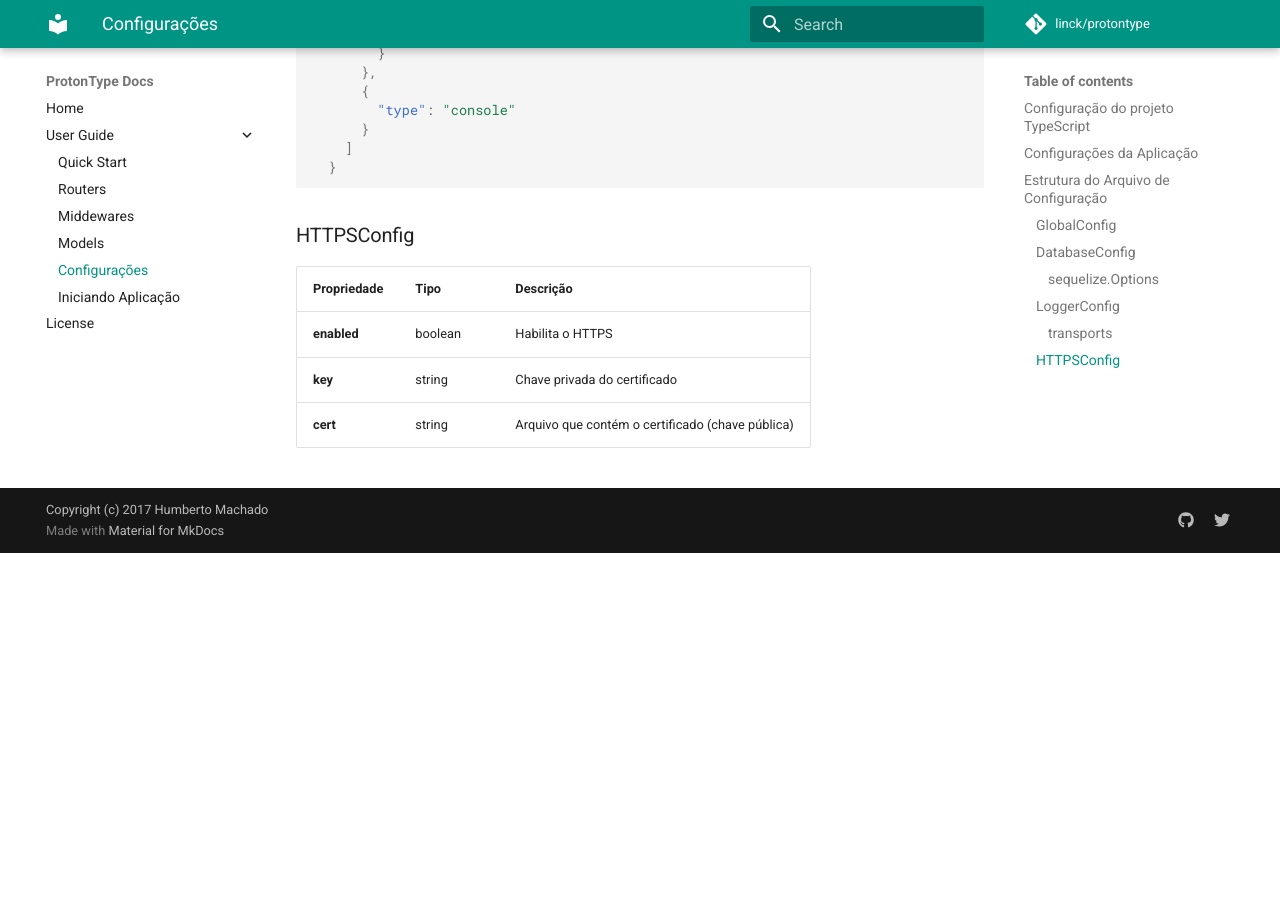
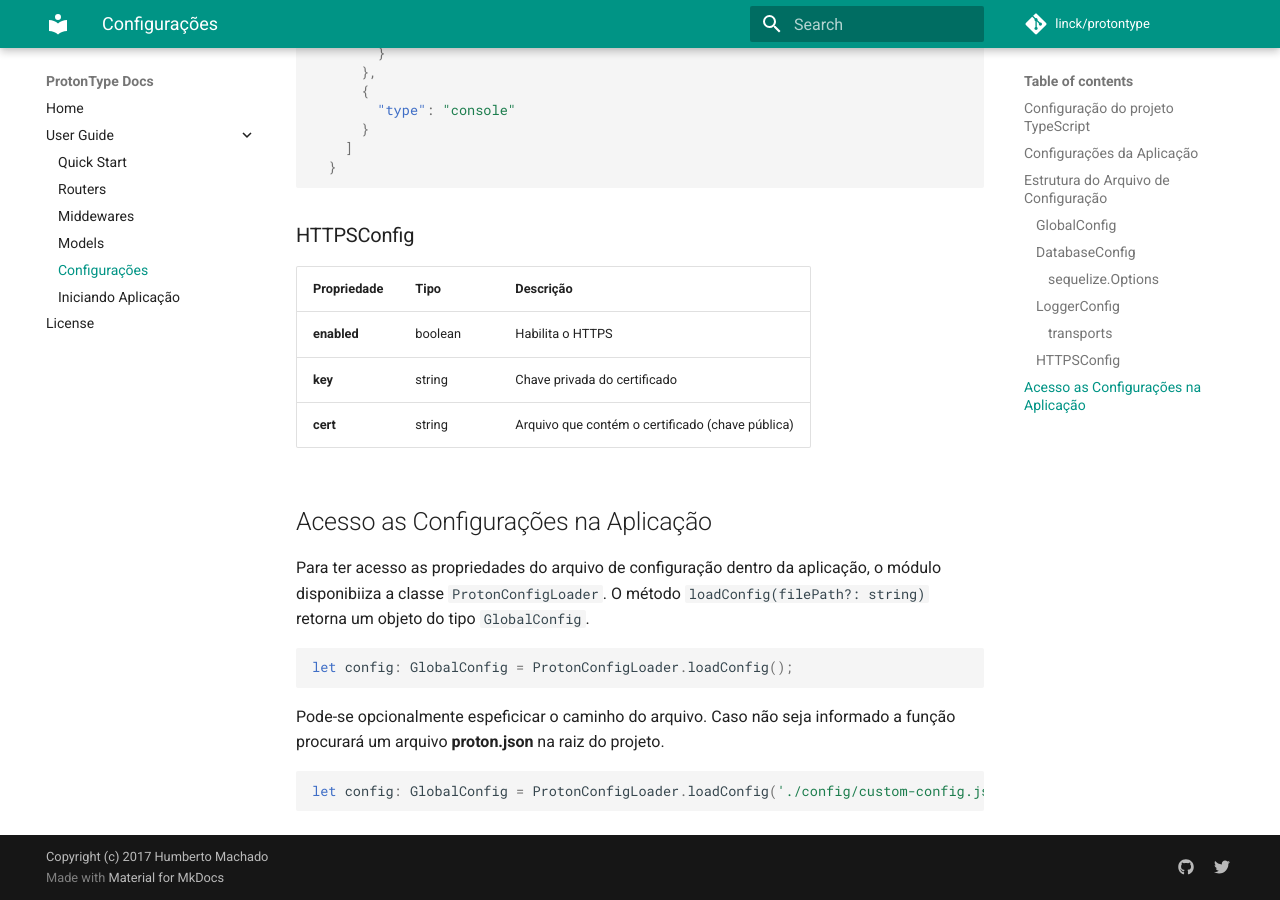
Before and after one commit to protontype/protontype.github.io, an MkDocs documentation site: the page built from docs/config.md, in a window 1280 px wide and 900 px high, scrolled down 3611 px. Built offline with MkDocs 1.6.1 and Material for MkDocs 9.7.7, drawn with Linux system fonts in a browser that asks for light colours; comment, search, counter and statistics services are not loaded; old or Windows-style settings are respelled for this version of MkDocs; before the commit the page ends 4164 px from its top, so only the background shows below that.

Commit message:
Configurações

````diff
--- a/docs/config.md
+++ b/docs/config.md
@@ -161,3 +161,18 @@ export interface LoggerConfig {
 | **enabled**     | boolean | Habilita o HTTPS                                 |
 | **key**         | string  | Chave privada do certificado                     |
 | **cert**        | string  | Arquivo que contém o certificado (chave pública) |
+
+## Acesso as Configurações na Aplicação
+
+Para ter acesso as propriedades do arquivo de configuração dentro da aplicação, o módulo disponibiiza a classe ```ProtonConfigLoader```.
+O método ```loadConfig(filePath?: string)``` retorna um objeto do tipo ```GlobalConfig```.
+
+```javascript
+let config: GlobalConfig = ProtonConfigLoader.loadConfig();
+```
+
+Pode-se opcionalmente espeficicar o caminho do arquivo. Caso não seja informado a função procurará um arquivo **proton.json** na raiz do projeto.
+
+```javascript
+let config: GlobalConfig = ProtonConfigLoader.loadConfig('./config/custom-config.json');
+```
````
